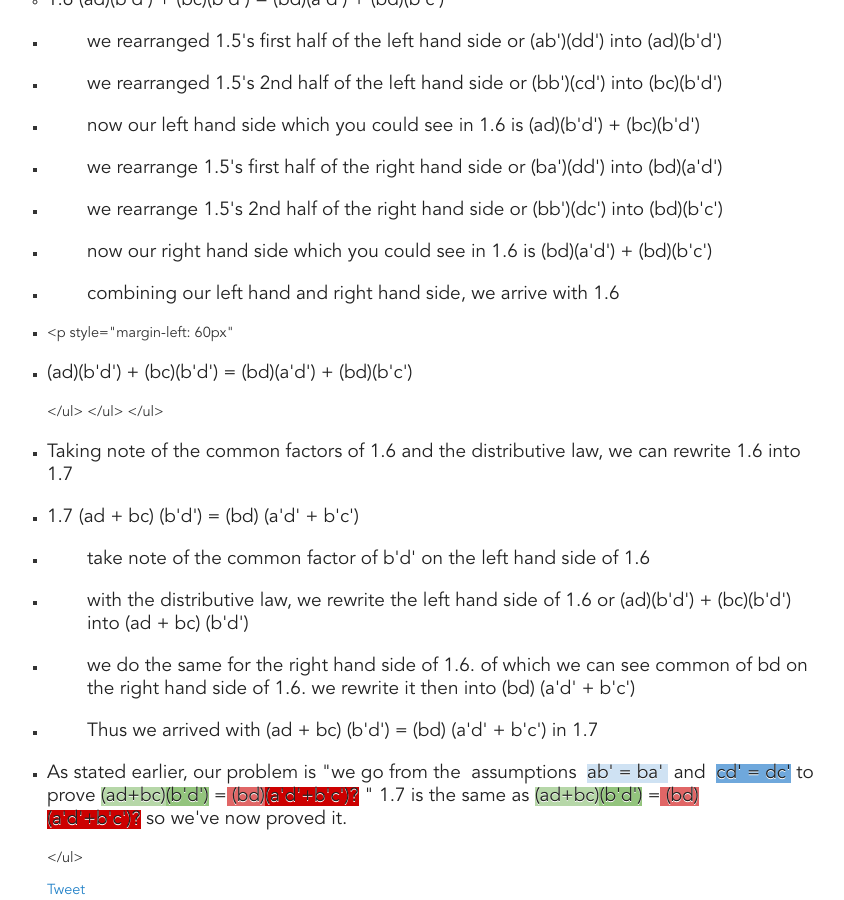
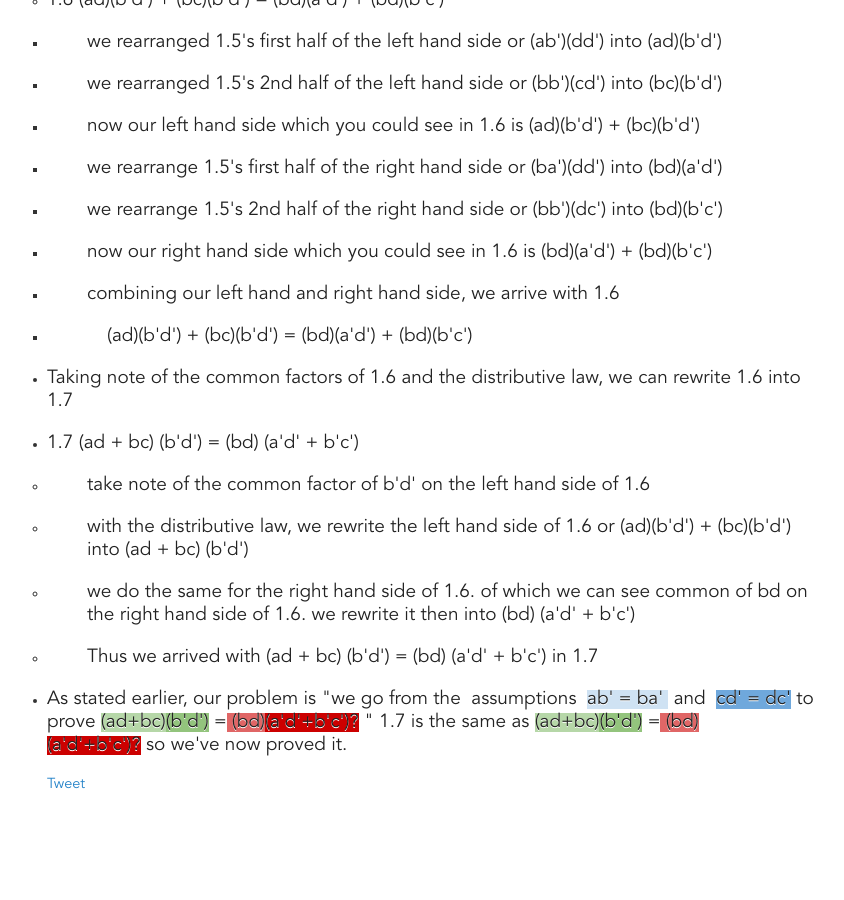
Before and after one commit to jpamata/jpamata.github.io, a Jekyll site: the page built from _posts/2021-01-26-mf-010.md, in a window 1280 px wide and 900 px high, scrolled down 5472 px. Shown: the whole window, without its empty margins (209-1053 px from the left). Built offline with Jekyll 4.4.1, drawn with Linux system fonts in a browser that asks for light colours; formulas are drawn with MathJax 3; comment, search, counter and statistics services are not loaded; after the commit the page ends 6266 px from its top, so only the background shows below that.

Commit message:
Update 2021-01-26-mf-010.md

```diff
--- a/_posts/2021-01-26-mf-010.md
+++ b/_posts/2021-01-26-mf-010.md
@@ -157,7 +157,7 @@ To review:
     <li><p style="margin-left: 40px">now our right hand side which you could see in 1.6 is (bd)(a'd') + (bd)(b'c')</p></li>
     <li><p style="margin-left: 40px">combining our left hand and right hand side, we arrive with 1.6</p></li>
     <ul>
-       <li><p style="margin-left: 60px"<li><p>(ad)(b'd') + (bc)(b'd') = (bd)(a'd') + (bd)(b'c')</p></li>
+       <li><p style="margin-left: 60px">(ad)(b'd') + (bc)(b'd') = (bd)(a'd') + (bd)(b'c')</p></li>
     </ul>
   </ul>
   </ul>
```
